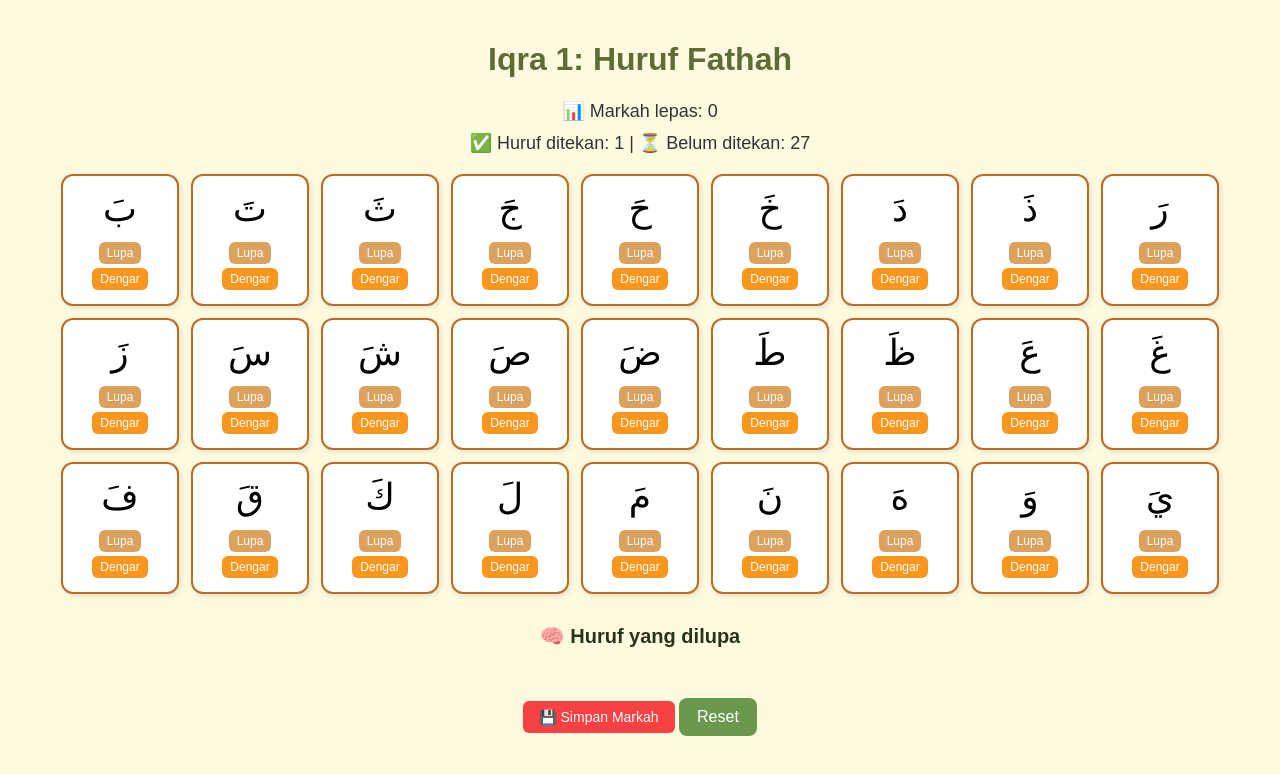
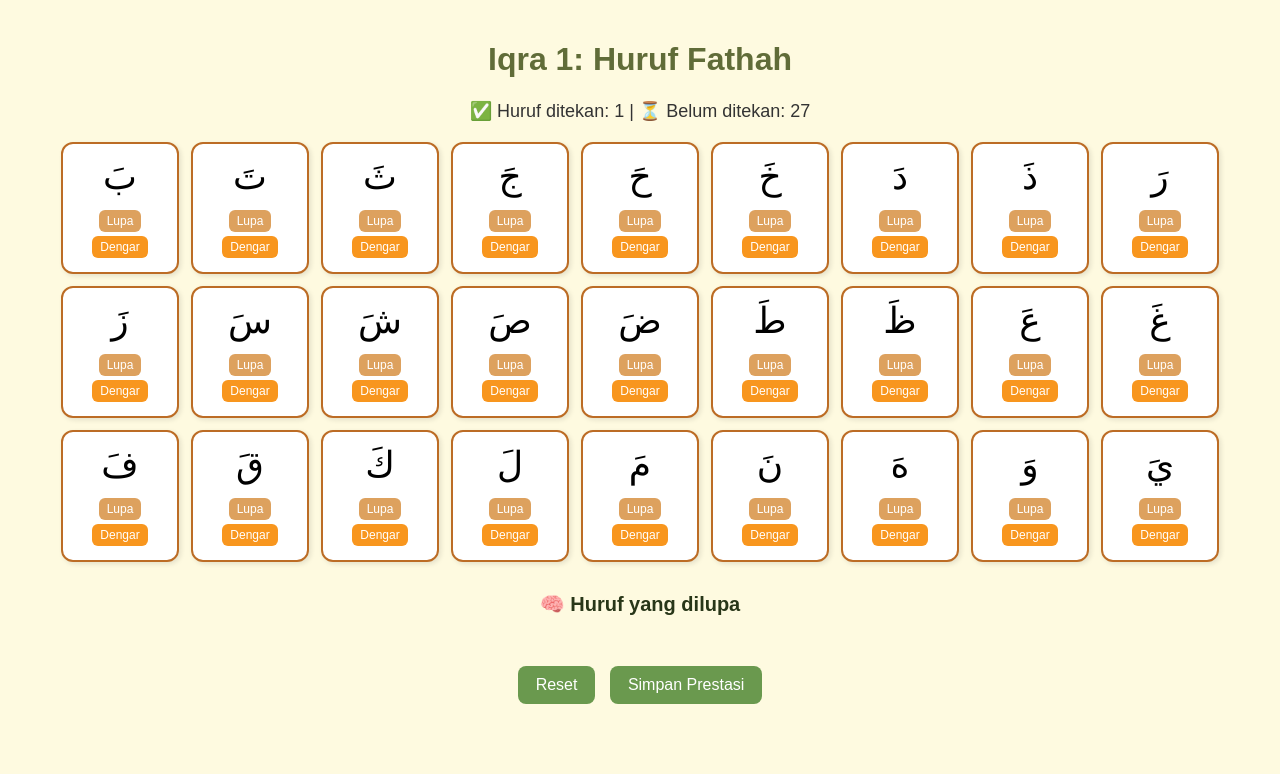
Before and after one commit to Ustaz00/IQRA-HIJAIYYAH, a plain HTML site: page index.html in a window 1280 px wide. Both pictures are taken after a click on the element "أَ". Drawn offline with Linux system fonts and the light colour scheme.

Commit message:
Update index.html

```diff
--- a/index.html
+++ b/index.html
@@ -41,11 +41,7 @@
       flex-direction: column;
       align-items: center;
       box-shadow: 2px 2px 5px rgba(0,0,0,0.1);
-      transition: opacity 0.5s ease;
-    }
-
-    .fade-out {
-      opacity: 0;
+      transition: opacity 0.4s ease;
     }
 
     .huruf-box {
@@ -72,7 +68,7 @@
     .btn-lupa { background-color: #dda15e; }
     .btn-dengar { background-color: #f8961e; }
 
-    .reset-btn {
+    .reset-btn, .simpan-btn {
       background-color: #6a994e;
       color: white;
       padding: 10px 18px;
@@ -80,10 +76,10 @@
       border: none;
       border-radius: 8px;
       cursor: pointer;
-      margin-top: 10px;
+      margin: 10px 5px;
     }
 
-    .reset-btn:hover {
+    .reset-btn:hover, .simpan-btn:hover {
       opacity: 0.9;
     }
 
@@ -93,54 +89,29 @@
       font-size: 20px;
       color: #283618;
     }
-    .markah-btn {
-  background-color: #f94144;
-  color: white;
-  padding: 8px 16px;
-  font-size: 14px;
-  border: none;
-  border-radius: 6px;
-  cursor: pointer;
-  margin: 10px 0;
-  transition: background-color 0.3s ease;
-}
-
-.markah-btn:hover {
-  background-color: #d62828;
-}
-
   </style>
 </head>
 <body>
 
   <h1>Iqra 1: Huruf Fathah</h1>
 
-  <div class="prestasi" id="markahLepasContainer">
-    📊 Markah lepas: 0
-  </div>
-
   <div class="prestasi" id="prestasiContainer">
     ✅ Huruf ditekan: 0 | ⏳ Belum ditekan: 28
   </div>
 
-  <div class="huruf-container" id="hurufContainer">
-    <!-- Huruf-huruf asal -->
-  </div>
+  <div class="huruf-container" id="hurufContainer"></div>
 
   <div class="section-title">🧠 Huruf yang dilupa</div>
-  <div class="lupa-container" id="lupaContainer">
-    <!-- Huruf yang 'lupa' akan muncul di sini -->
-  </div>
-  <button class="markah-btn" onclick="simpanMarkahManual()">💾 Simpan Markah</button>
+  <div class="lupa-container" id="lupaContainer"></div>
 
   <button class="reset-btn" onclick="resetHuruf()">Reset</button>
+  <button class="simpan-btn" onclick="simpanPrestasi()">Simpan Prestasi</button>
 
   <script>
     const hurufList = ["أَ", "بَ", "تَ", "ثَ", "جَ", "حَ", "خَ", "دَ", "ذَ", "رَ", "زَ", "سَ", "شَ", "صَ", "ضَ", "طَ", "ظَ", "عَ", "غَ", "فَ", "قَ", "كَ", "لَ", "مَ", "نَ", "هَ", "وَ", "يَ"];
     const hurufContainer = document.getElementById('hurufContainer');
     const lupaContainer = document.getElementById('lupaContainer');
     const prestasiContainer = document.getElementById('prestasiContainer');
-    const markahLepasContainer = document.getElementById('markahLepasContainer');
 
     let hurufStates = [];
 
@@ -163,28 +134,22 @@
         const lupaBtn = document.createElement('button');
         lupaBtn.textContent = 'Lupa';
         lupaBtn.className = 'btn-lupa';
-        lupaBtn.onclick = (e) => {
-          e.stopPropagation(); // Elak dari trigger fade-out
-          tambahKeLupa(huruf);
-        };
+        lupaBtn.onclick = () => tambahKeLupa(huruf);
 
         const dengarBtn = document.createElement('button');
         dengarBtn.textContent = 'Dengar';
         dengarBtn.className = 'btn-dengar';
-        dengarBtn.onclick = (e) => {
-          e.stopPropagation();
-          mainkanAudio(huruf);
-        };
+        dengarBtn.onclick = () => mainkanAudio(huruf);
 
         buttons.appendChild(lupaBtn);
         buttons.appendChild(dengarBtn);
 
         box.onclick = () => {
-          card.classList.add('fade-out');
+          card.style.opacity = '0';
           setTimeout(() => {
             card.style.display = 'none';
             tambahKePrestasi(index);
-          }, 500);
+          }, 400);
         };
 
         card.appendChild(box);
@@ -195,10 +160,15 @@
       });
 
       kemaskiniPrestasi();
-      paparMarkahLepas();
     }
 
     function tambahKeLupa(huruf) {
+      const lupaData = JSON.parse(localStorage.getItem('lupaHuruf')) || [];
+      if (!lupaData.includes(huruf)) {
+        lupaData.push(huruf);
+        localStorage.setItem('lupaHuruf', JSON.stringify(lupaData));
+      }
+
       const lupaBox = document.createElement('div');
       lupaBox.className = 'huruf-card';
       lupaBox.innerHTML = `<div class="huruf-box">${huruf}</div>`;
@@ -206,7 +176,6 @@
     }
 
     function mainkanAudio(huruf) {
-      // Audio boleh dipadankan ikut huruf
       const audioUrl = `https://example.com/audio/${encodeURIComponent(huruf)}.mp3`;
       const audio = new Audio(audioUrl);
       audio.play();
@@ -221,35 +190,44 @@
       const ditekan = hurufStates.filter(h => h.hidden).length;
       const belum = hurufStates.length - ditekan;
       prestasiContainer.textContent = `✅ Huruf ditekan: ${ditekan} | ⏳ Belum ditekan: ${belum}`;
-      simpanMarkah(ditekan);
-    }
-
-    function simpanMarkah(markah) {
-      localStorage.setItem('markahIqra1', markah);
-    }
-
-    function dapatkanMarkah() {
-      return localStorage.getItem('markahIqra1') || 0;
-    }
-
-    function paparMarkahLepas() {
-      const markah = dapatkanMarkah();
-      markahLepasContainer.textContent = `📊 Markah lepas: ${markah}`;
     }
 
     function resetHuruf() {
+      localStorage.removeItem('prestasi');
+      localStorage.removeItem('lupaHuruf');
       janaHuruf();
+      muatSemulaLupa();
     }
-    function simpanMarkahManual() {
-  const ditekan = hurufStates.filter(h => h.hidden).length;
-  simpanMarkah(ditekan);
-  paparMarkahLepas();
-  alert(`Markah telah disimpan: ${ditekan} huruf ditekan ✅`);
-}
 
+    function simpanPrestasi() {
+      const ditekan = hurufStates.filter(h => h.hidden).length;
+      const belum = hurufStates.length - ditekan;
+      localStorage.setItem('prestasi', JSON.stringify({ ditekan, belum }));
+      alert("Prestasi telah disimpan!");
+    }
+
+    function muatSemulaPrestasi() {
+      const data = JSON.parse(localStorage.getItem('prestasi'));
+      if (data) {
+        prestasiContainer.textContent = `✅ Huruf ditekan: ${data.ditekan} | ⏳ Belum ditekan: ${data.belum}`;
+      }
+    }
+
+    function muatSemulaLupa() {
+      const lupaData = JSON.parse(localStorage.getItem('lupaHuruf')) || [];
+      lupaContainer.innerHTML = '';
+      lupaData.forEach(huruf => {
+        const lupaBox = document.createElement('div');
+        lupaBox.className = 'huruf-card';
+        lupaBox.innerHTML = `<div class="huruf-box">${huruf}</div>`;
+        lupaContainer.appendChild(lupaBox);
+      });
+    }
 
     // Mula
     janaHuruf();
+    muatSemulaLupa();
+    muatSemulaPrestasi();
   </script>
 
 </body>
```
